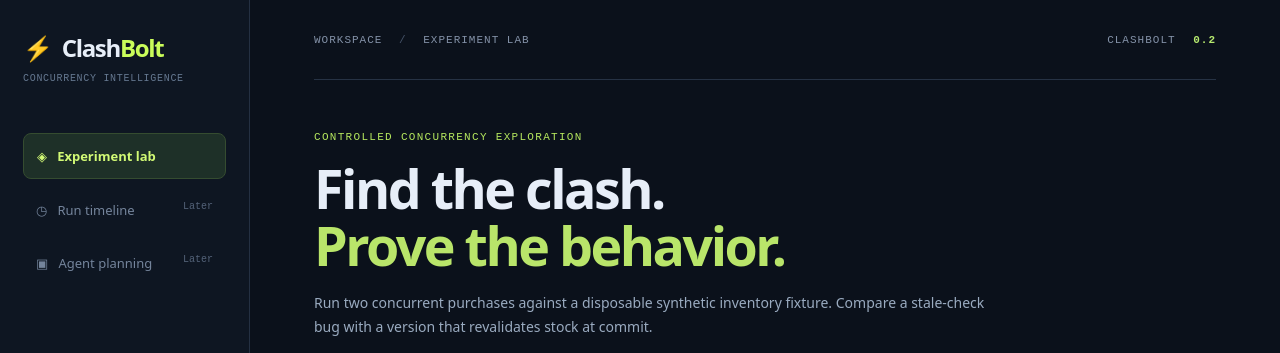
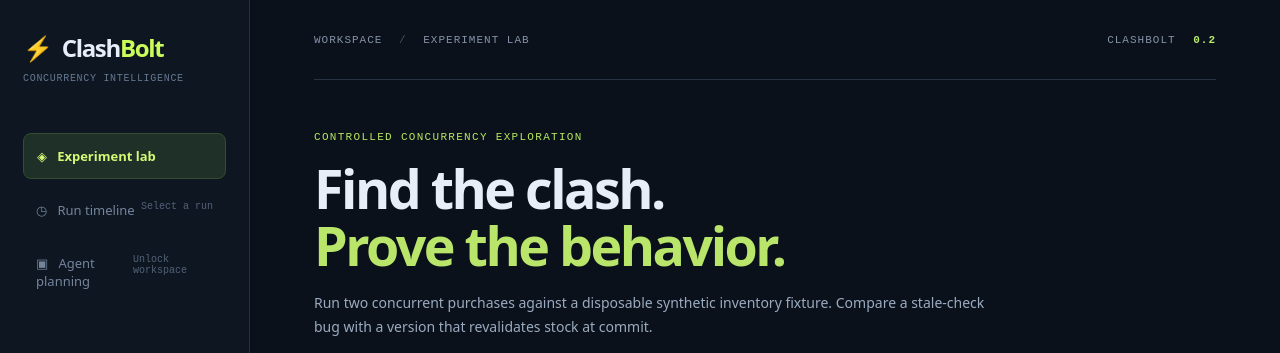
Before and after one commit to yashaskn8/ClashBolt, a React (Vite) app in the folder frontend/: page / in a window 1280 px wide. Shown: the top 353 px of the page. Built offline with nearby package versions, Linux system fonts and the light colour scheme; no server answers.

Commit message:
P1/P2: replace dead sidebar navigation with links to existing live panels

```diff
--- a/frontend/src/App.tsx
+++ b/frontend/src/App.tsx
@@ -425,8 +425,24 @@ export default function App() {
         <div className="sidebar-caption">CONCURRENCY INTELLIGENCE</div>
         <nav className="navigation" aria-label="Workspace">
           <span className="nav-active">◈ &nbsp; Experiment lab</span>
-          <span className="nav-disabled">◷ &nbsp; Run timeline <em>Later</em></span>
-          <span className="nav-disabled">▣ &nbsp; Agent planning <em>Later</em></span>
+          {durable ? (
+            <a className="nav-link" href="#run-timeline">◷ &nbsp; Run timeline</a>
+          ) : (
+            <span className="nav-disabled">
+              ◷ &nbsp; Run timeline <em>Select a run</em>
+            </span>
+          )}
+          {catalog?.storage === 'postgresql' && (
+            catalog.access_mode === 'local' ||
+            (catalog.access_mode === 'private' && sessionReady) ||
+            (catalog.access_mode === 'accounts' && account !== null)
+          ) ? (
+            <a className="nav-link" href="#agent-planning">▣ &nbsp; Agent planning</a>
+          ) : (
+            <span className="nav-disabled">
+              ▣ &nbsp; Agent planning <em>Unlock workspace</em>
+            </span>
+          )}
         </nav>
         <div className="sidebar-foot"><span className="live-dot" /> Local synthetic mode <small>Stage 2 · PostgreSQL when configured</small></div>
       </aside>
```
